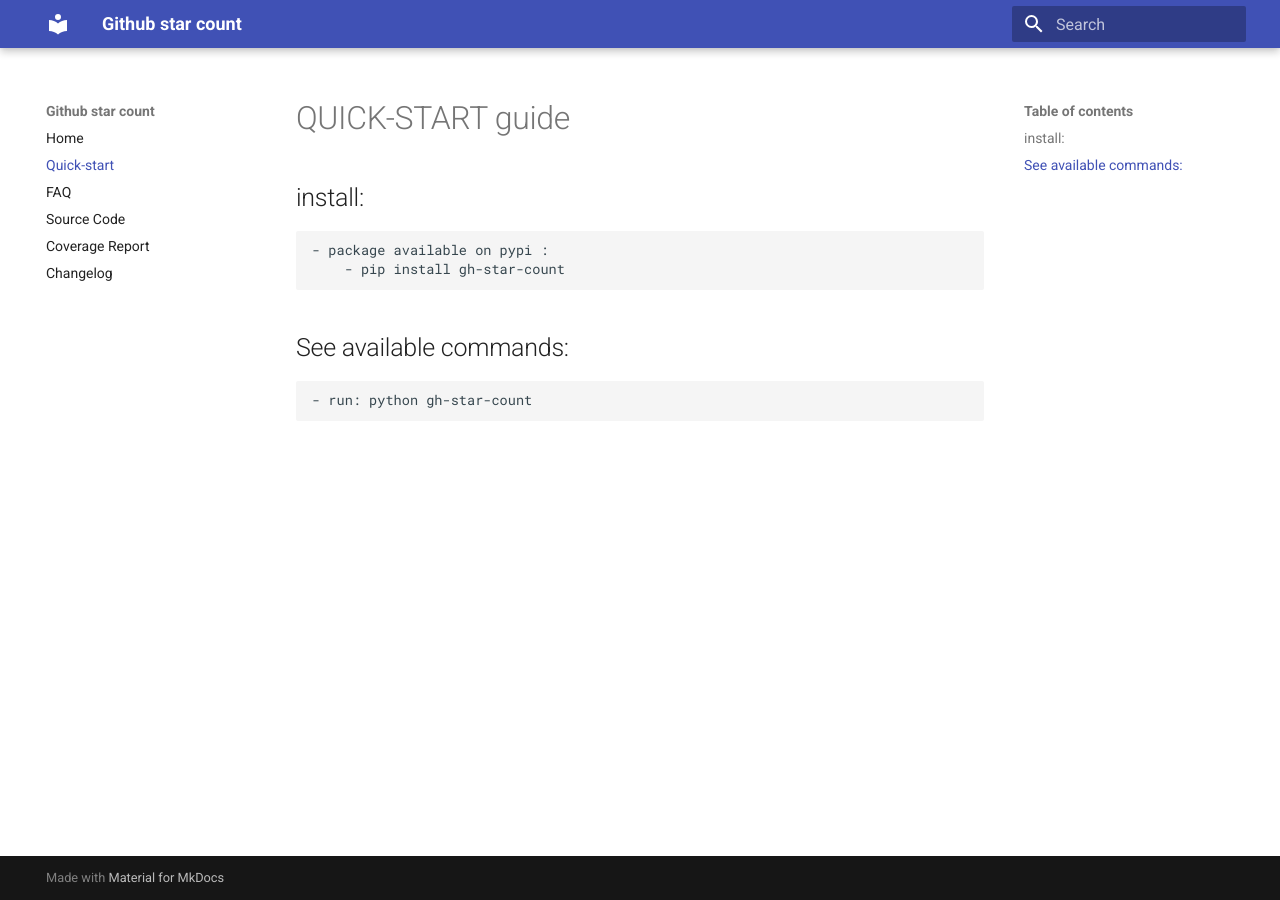
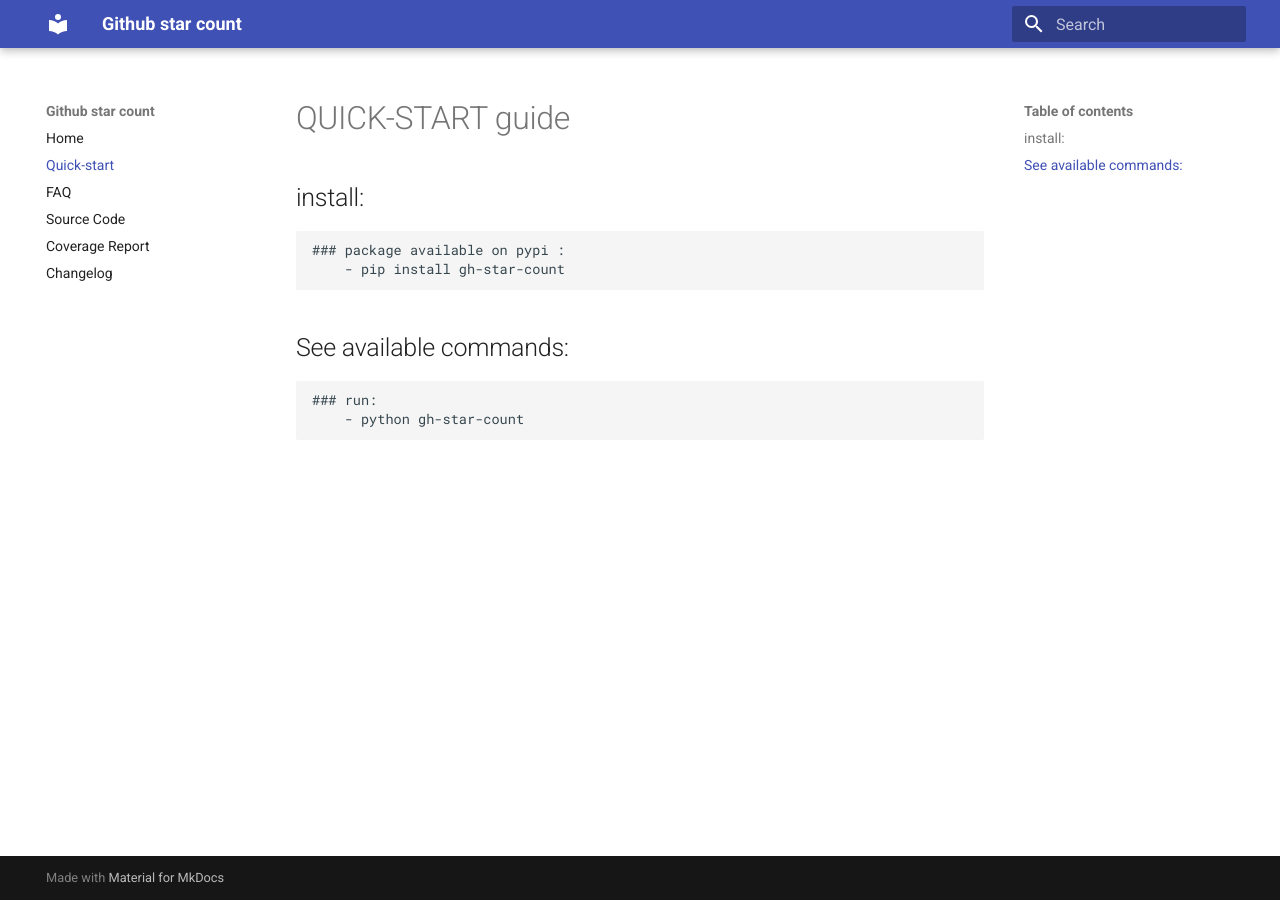
Before and after one commit to adnene-guessoum/Github_cli, an MkDocs documentation site: the page built from docs/quick_start.md, in a window 1280 px wide. Built offline with MkDocs 1.6.1 and Material for MkDocs 9.7.7, drawn with Linux system fonts in a browser that asks for light colours; part of the change alters nothing that is shown.

```diff
--- a/docs/quick_start.md
+++ b/docs/quick_start.md
@@ -2,9 +2,10 @@
 
 ## install:
 
-	- package available on pypi :
+	### package available on pypi :
 		- pip install gh-star-count
 
 ## See available commands:
 
-	- run: python gh-star-count
+	### run:
+		- python gh-star-count
```
